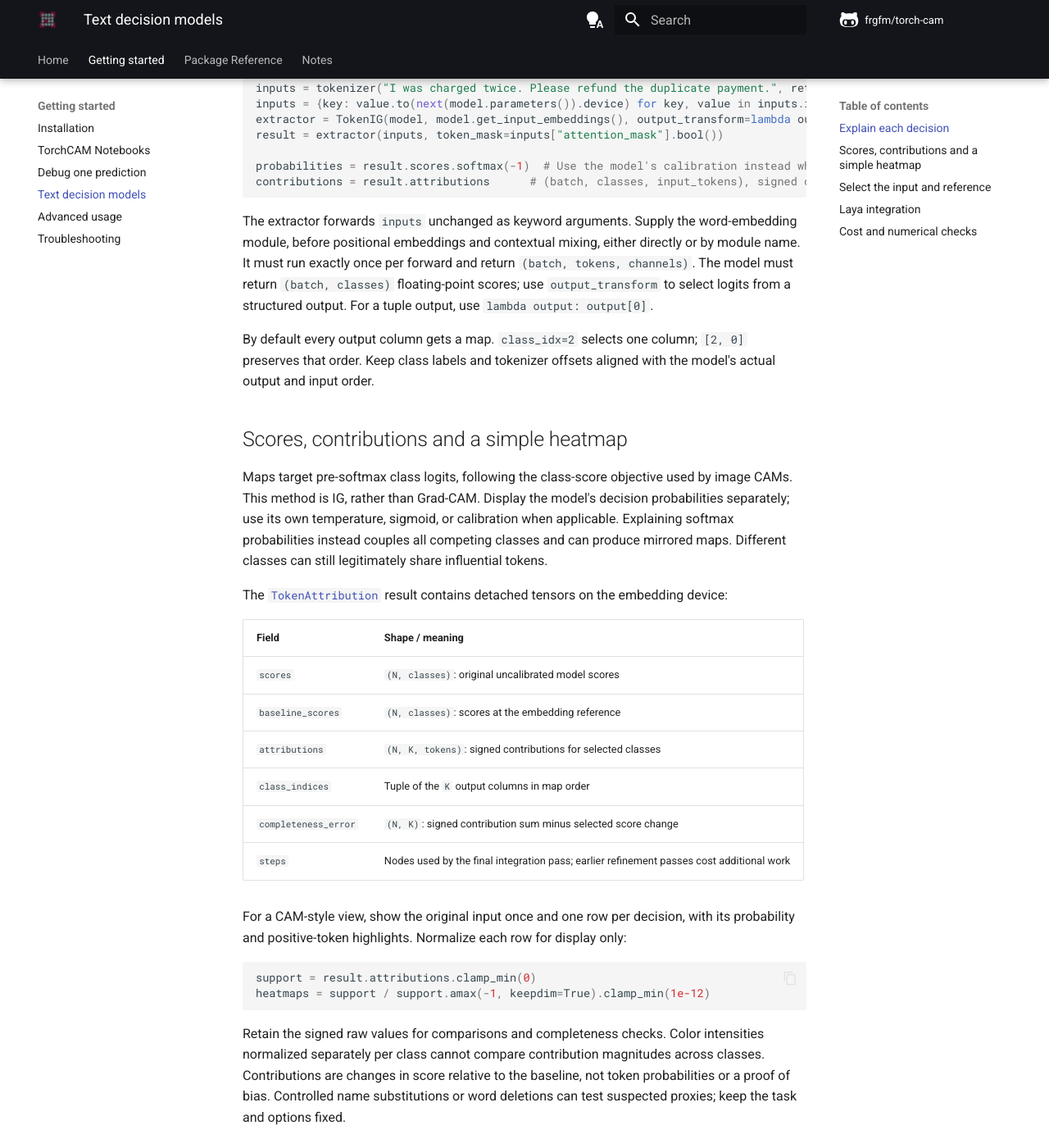
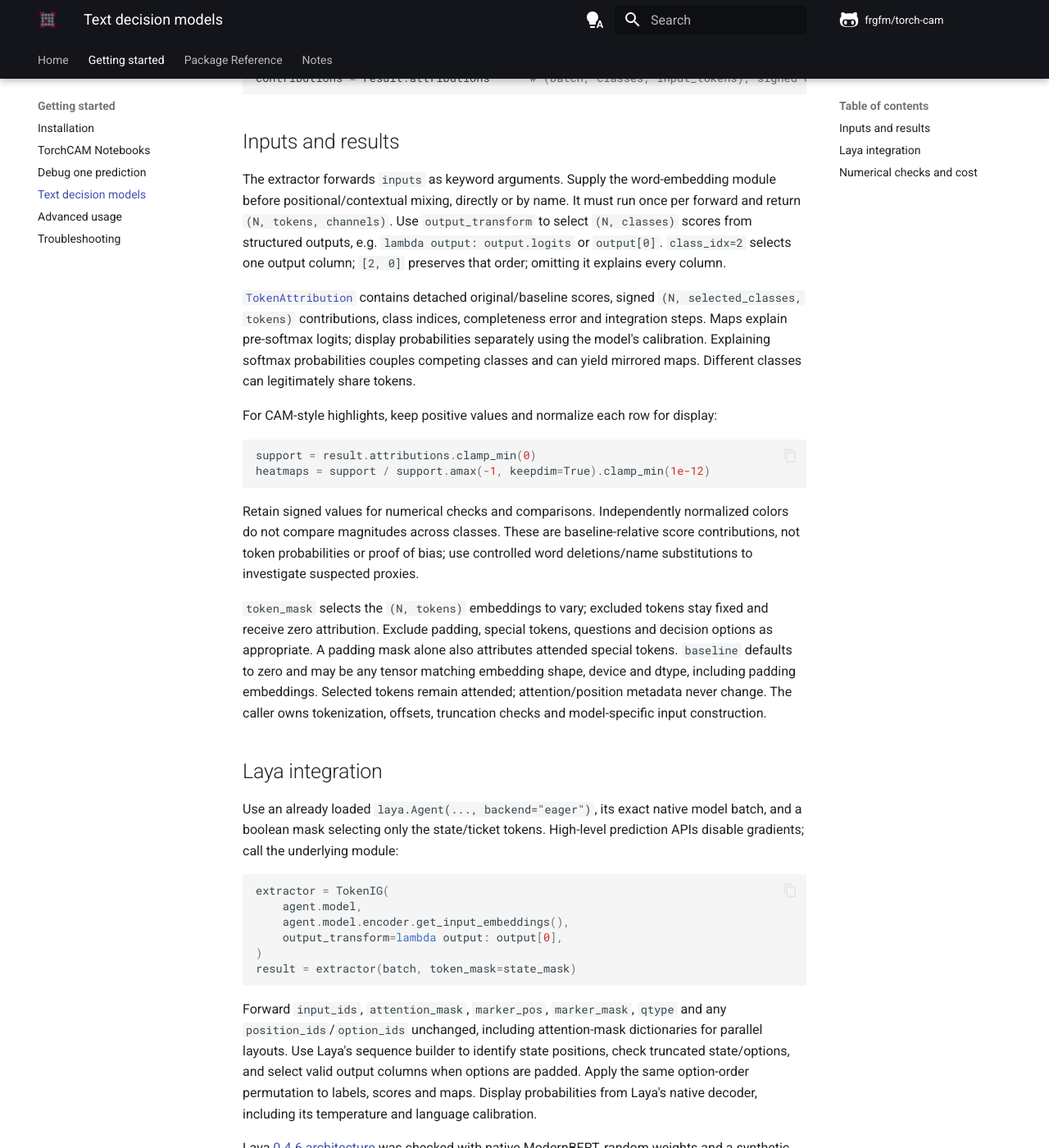
Before and after one commit to frgfm/torch-cam, an MkDocs documentation site: the page built from docs/docs/getting-started/text-decisions.md, in a window 1280 px wide and 1400 px high, scrolled down 503 px. Shown: the whole window at 82% size. Built offline with MkDocs 1.6.1 and Material for MkDocs 9.7.7, drawn with Linux system fonts in a browser that asks for light colours; comment, search, counter and statistics services are not loaded; some of the changed text lies outside the part shown.

Commit message:
fix: preserve checkpointed attribution and trim duplicate guidance

````diff
--- a/docs/docs/getting-started/text-decisions.md
+++ b/docs/docs/getting-started/text-decisions.md
@@ -1,86 +1,46 @@
 # Text decision models
 
-`TokenIG` attributes a classifier's decisions to its input tokens using
-[Integrated Gradients](https://arxiv.org/abs/1703.01365) on word embeddings. It works with differentiable PyTorch
-classifiers, including transformer decision models whose heads have no built-in explainability.
-The library needs no tokenizer, Transformers, or Laya dependency. Available in the development version;
-[install from source](installation.md) until the next release.
-
-## Explain each decision
+`TokenIG` explains differentiable PyTorch classifiers with [Integrated Gradients](https://arxiv.org/abs/1703.01365)
+on input word embeddings. It needs no tokenizer, Transformers or Laya dependency. Until the next release,
+[install from source](installation.md).
 
 --8<-- "README.md:quickstart-text"
 
-The extractor forwards `inputs` unchanged as keyword arguments. Supply the word-embedding module, before positional
-embeddings and contextual mixing, either directly or by module name. It must run exactly once per forward and return
-`(batch, tokens, channels)`. The model must return `(batch, classes)` floating-point scores; use `output_transform`
-to select logits from a structured output. For a tuple output, use `lambda output: output[0]`.
+## Inputs and results
 
-By default every output column gets a map. `class_idx=2` selects one column; `[2, 0]` preserves that order.
-Keep class labels and tokenizer offsets aligned with the model's actual output and input order.
+The extractor forwards `inputs` as keyword arguments. Supply the word-embedding module before positional/contextual
+mixing, directly or by name. It must run once per forward and return `(N, tokens, channels)`. Use `output_transform`
+to select `(N, classes)` scores from structured outputs, e.g. `lambda output: output.logits` or `output[0]`.
+`class_idx=2` selects one output column; `[2, 0]` preserves that order; omitting it explains every column.
 
-## Scores, contributions and a simple heatmap
+[`TokenAttribution`](../reference/methods.md#torchcam.methods.TokenAttribution) contains detached original/baseline
+scores, signed `(N, selected_classes, tokens)` contributions, class indices, completeness error and integration steps.
+Maps explain pre-softmax logits; display probabilities separately using the model's calibration. Explaining softmax
+probabilities couples competing classes and can yield mirrored maps. Different classes can legitimately share tokens.
 
-Maps target pre-softmax class logits, following the class-score objective used by image CAMs. This method is IG,
-rather than Grad-CAM. Display the model's decision probabilities separately; use its own temperature, sigmoid,
-or calibration when applicable. Explaining softmax probabilities instead couples all competing classes and can
-produce mirrored maps. Different classes can still legitimately share influential tokens.
-
-The [`TokenAttribution`](../reference/methods.md#torchcam.methods.TokenAttribution) result contains detached tensors
-on the embedding device:
-
-| Field | Shape / meaning |
-| --- | --- |
-| `scores` | `(N, classes)`: original uncalibrated model scores |
-| `baseline_scores` | `(N, classes)`: scores at the embedding reference |
-| `attributions` | `(N, K, tokens)`: signed contributions for selected classes |
-| `class_indices` | Tuple of the `K` output columns in map order |
-| `completeness_error` | `(N, K)`: signed contribution sum minus selected score change |
-| `steps` | Nodes used by the final integration pass; earlier refinement passes cost additional work |
-
-For a CAM-style view, show the original input once and one row per decision, with its probability and positive-token
-highlights. Normalize each row for display only:
+For CAM-style highlights, keep positive values and normalize each row for display:
 
 ```python
 support = result.attributions.clamp_min(0)
 heatmaps = support / support.amax(-1, keepdim=True).clamp_min(1e-12)
 ```
 
-Retain the signed raw values for comparisons and completeness checks. Color intensities normalized separately per
-class cannot compare contribution magnitudes across classes. Contributions are changes in score relative to the
-baseline, not token probabilities or a proof of bias. Controlled name substitutions or word deletions can test
-suspected proxies; keep the task and options fixed.
+Retain signed values for numerical checks and comparisons. Independently normalized colors do not compare magnitudes
+across classes. These are baseline-relative score contributions, not token probabilities or proof of bias; use
+controlled word deletions/name substitutions to investigate suspected proxies.
 
-## Select the input and reference
-
-`token_mask` is a boolean `(N, tokens)` tensor. Only these embeddings vary along the integration path; all others
-stay at their original values and receive zero attribution. Attention masks and position metadata never change.
-Use it to hold questions, decision options and special tokens fixed, and exclude padding. A padding mask alone,
-as in the quick start, also attributes any attended special tokens.
-
-The default reference is zero at selected word embeddings. To use padding embeddings instead:
-
-```python
-import torch
-
-embedding = model.get_input_embeddings()
-with torch.no_grad():
-    baseline = embedding(torch.full_like(inputs["input_ids"], tokenizer.pad_token_id))
-result = extractor(inputs, token_mask=inputs["attention_mask"].bool(), baseline=baseline)
-```
-
-The reference must match embedding shape, device and dtype. It is an embedding intervention; selected tokens remain
-attended. Tokenization, offsets, truncation checks and model-specific input construction belong to the caller.
+`token_mask` selects the `(N, tokens)` embeddings to vary; excluded tokens stay fixed and receive zero attribution.
+Exclude padding, special tokens, questions and decision options as appropriate. A padding mask alone also attributes
+attended special tokens. `baseline` defaults to zero and may be any tensor matching embedding shape, device and dtype,
+including padding embeddings. Selected tokens remain attended; attention/position metadata never change. The caller
+owns tokenization, offsets, truncation checks and model-specific input construction.
 
 ## Laya integration
 
-Laya's underlying decision module exposes differentiable per-option logits even though its high-level prediction
-API disables gradients. Use eager mode and `agent.model`, select the first tensor from its output, and mask only the
-state/ticket tokens:
+Use an already loaded `laya.Agent(..., backend="eager")`, its exact native model batch, and a boolean mask selecting
+only the state/ticket tokens. High-level prediction APIs disable gradients; call the underlying module:
 
 ```python
-# agent: an already loaded laya.Agent(..., backend="eager")
-# batch: the exact model inputs built by Laya for the ticket and routing question
-# state_mask: boolean (N, tokens), true only at ticket tokens in that encoded sequence
 extractor = TokenIG(
     agent.model,
     agent.model.encoder.get_input_embeddings(),
@@ -89,35 +49,29 @@
 result = extractor(batch, token_mask=state_mask)
 ```
 
-Forward the complete native batch, including `input_ids`, `attention_mask`, `marker_pos`, `marker_mask`, `qtype`,
-and, when present, `position_ids` and `option_ids`. Preserve Laya's attention-mask dictionaries for parallel layouts.
-Laya's sequence builder defines the state positions; do not assume the entire sequence is ticket text. Reject or
-explicitly show truncated state and truncated options. For padded option columns, select only valid `class_idx` values.
-Apply the same option-order permutation to labels, scores and maps. Obtain displayed probabilities from Laya's
-normal decoder, including its temperature and language calibration, rather than using an uncalibrated softmax.
+Forward `input_ids`, `attention_mask`, `marker_pos`, `marker_mask`, `qtype` and any `position_ids`/`option_ids` unchanged,
+including attention-mask dictionaries for parallel layouts. Use Laya's sequence builder to identify state positions,
+check truncated state/options, and select valid output columns when options are padded. Apply the same option-order
+permutation to labels, scores and maps. Display probabilities from Laya's native decoder, including its temperature
+and language calibration.
 
-Compatibility was checked on Laya [0.4.6 source](https://github.com/NandhaKishorM/laya/tree/c73908d96ff73c0062c340a11bf7c54ec7d8bc4d)
-with native ModernBERT and the decision head, random weights and a synthetic tokenizer: choice, score and noul
-questions, sequential and parallel option layouts. These checks establish architecture compatibility, not learned
-token relevance on a trained checkpoint. Architecture knowledge alone cannot produce explanations: actual maps
-need executable model weights and gradient access. A labels/probabilities-only remote API needs a perturbation
-method instead.
+Laya [0.4.6 architecture](https://github.com/NandhaKishorM/laya/tree/c73908d96ff73c0062c340a11bf7c54ec7d8bc4d) was checked
+with native ModernBERT, random weights and a synthetic tokenizer: choice, score and noul questions, sequential and
+parallel layouts. This establishes architecture compatibility, not learned relevance. Actual maps need executable
+weights and gradients; a remote labels/probabilities-only API needs a perturbation method.
 
-## Cost and numerical checks
+## Numerical checks and cost
 
-One forward per quadrature node is shared by all selected classes; each class adds an embedding-gradient pass.
-Token contributions accumulate directly into `(N, K, tokens)` maps, without storing every node's graph or a
-class-by-channel attribution tensor. Selecting fewer classes reduces backward work. Independent input samples
-can be batched; models that mix samples are unsupported.
+Gauss-Legendre quadrature follows the straight embedding path with `alpha = u**3` and its Jacobian, placing more nodes
+near the baseline. Node counts double until signed completeness and successive-map stability meet the tolerances;
+at least two passes run. See [`TokenIG`](../reference/methods.md#torchcam.methods.TokenIG) for budgets and defaults.
+A failed check raises. Passing checks cannot guarantee per-token accuracy: narrow activations can be missed and
+opposing integration errors can cancel. Increase the initial node count and compare baselines/controlled edits.
 
-Gauss-Legendre quadrature integrates the straight embedding path with `alpha = u**3` and its Jacobian, concentrating
-nodes near the baseline. Starting at `steps=32`, the node count doubles until every selected map's signed completeness
-error is at most `tolerance=1e-4` and successive maps change by at most `stability_tolerance=0.01` in relative L1 norm
-(with the denominator floored at `tolerance`). At least two passes run. The default limit is `max_steps=4096` nodes
-per pass. If checks fail, the extractor raises rather than returning an unverified map. Increase the limit or review
-the baseline and precision; difficult paths can cost substantially more than a prediction.
+Each node shares one forward across selected classes, with one gradient pass per class. Selecting fewer classes
+reduces work; independent samples can be batched. Maps accumulate without storing every node's graph or a class-by-
+channel tensor. Difficult paths can cost substantially more than prediction.
 
-Use eager model execution, preferably float32 or float64, and disable reentrant gradient checkpointing. An outer
-`torch.no_grad()` is supported; `torch.inference_mode()` and no-grad model forwards are not. Accumulation uses
-float64 (float32 on MPS), but cannot recover gradients lost inside a low-precision model. Temporary hooks and
-all submodule training modes are restored even on errors; parameter values and `.grad` buffers are preserved.
+Use eager execution, preferably float32/float64, and non-reentrant checkpointing. Outer `torch.no_grad()` is supported;
+inference mode and no-grad model forwards are not. Accumulation uses float64 (float32 on MPS) but cannot recover
+precision lost inside the model. Hooks, submodule training modes, parameter values and `.grad` buffers are preserved.
````
Also changed, not shown: docs/docs/index.md (+2 -6 lines), 2 other files.
